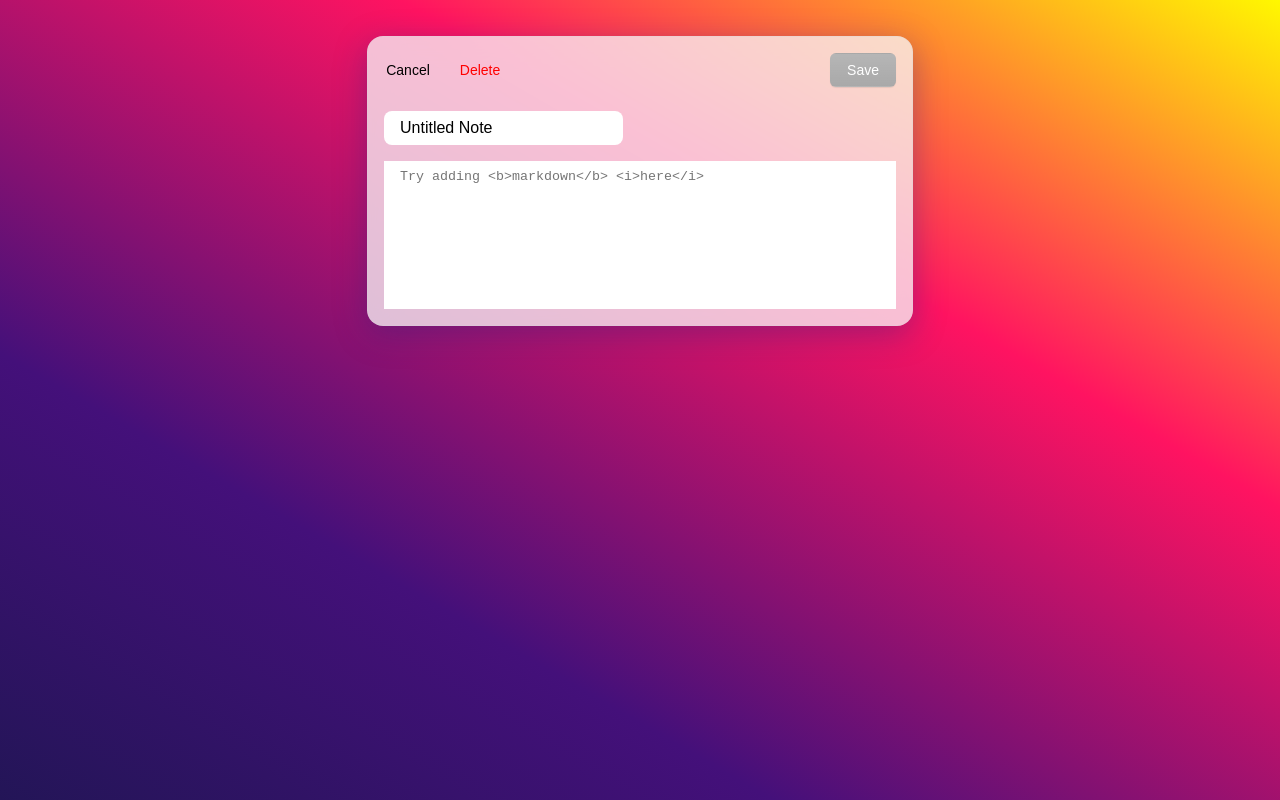
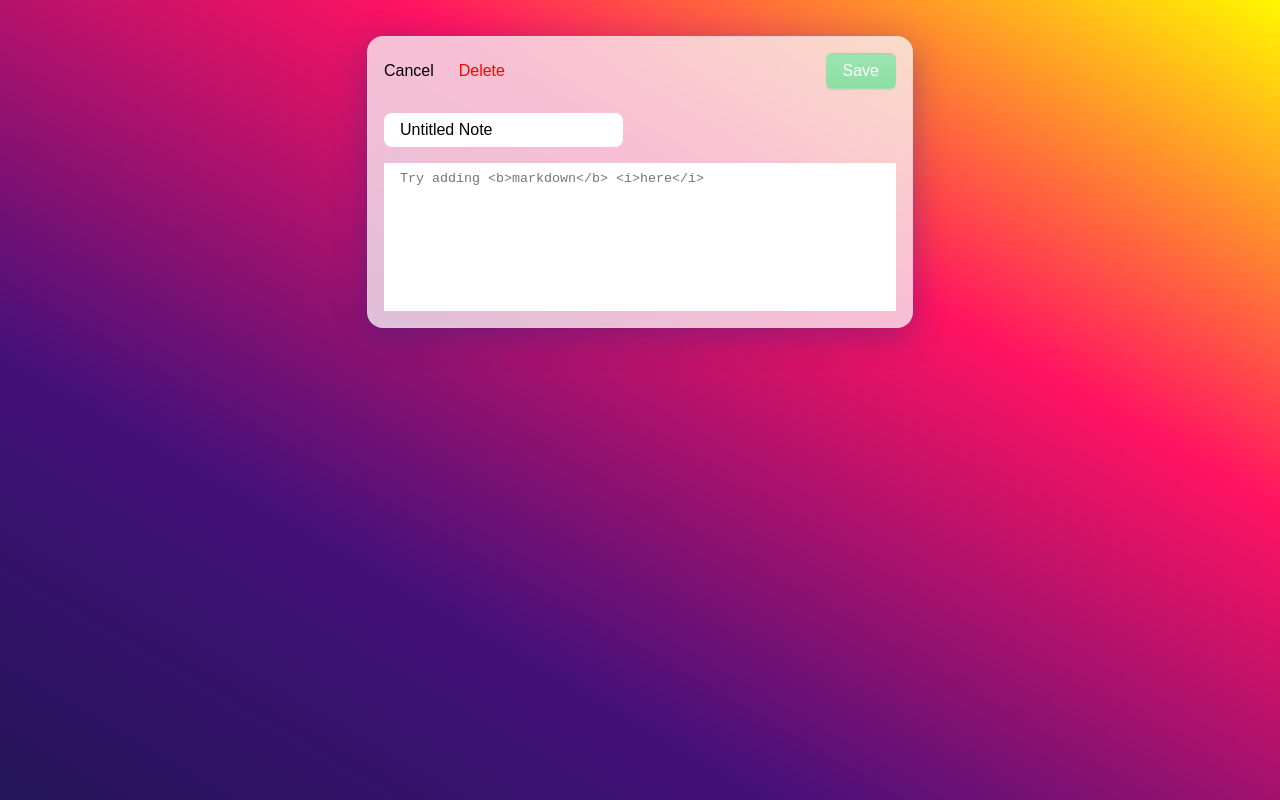
Before and after one commit to hedwardd/markdown-notes, a React (Create React App) app: page / in a window 1280 px wide. Both pictures are taken after a click on the button "New Note". Built offline with nearby package versions, Linux system fonts and the light colour scheme.

Commit message:
Button color and font-size tweaks

```diff
--- a/src/App.css
+++ b/src/App.css
@@ -71,7 +71,7 @@
   min-width: var(--layout-7);
   background: none;
   border: none;
-  font-size: var(--font-size-2);
+  font-size: var(--font-size-3);
   font-weight: 500;
   cursor: pointer;
 }
@@ -89,13 +89,13 @@
 }
 
 .btn-primary--disabled {
-  background-color: darkgrey;
+  background-color: #8CDFA3;
 }
 
 .btn-edit {
   background: rgba(249, 250, 251, 0.1);
-  color: #d18809;
-  border: 1px solid #d18809;
+  color: #A06807;
+  border: 1px solid #A06807;
 }
 
 .btn-delete {
@@ -198,7 +198,7 @@
 
 .note-title__text {
   margin: var(--layout-3) 0;
-  font-size: var(--font-size-3);
+  font-size: var(--font-size-6);
 }
 
 .note-title__input {
```
